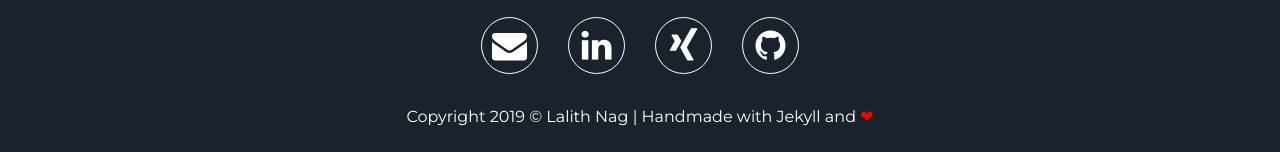
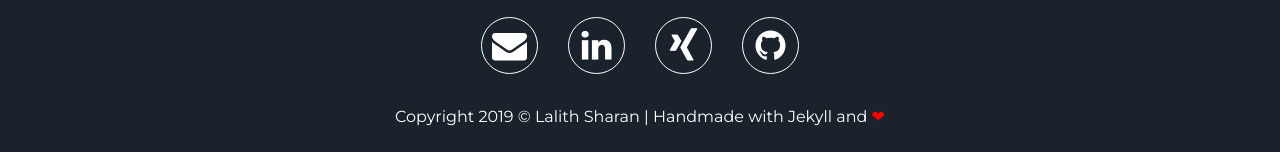
Before and after one commit to lalithnag/lalithnag.github.io, a Jekyll site: the page built from index.html, in a window 1280 px wide and 900 px high, scrolled down 2151 px. Shown: the part 745-897 px from the top of the window. Built offline with Jekyll 4.4.1, drawn with Linux system fonts in a browser that asks for light colours; some of the changed text lies outside the part shown.

Commit message:
Update _config.yml

```diff
--- a/_config.yml
+++ b/_config.yml
@@ -7,7 +7,7 @@ url: 'https://lalithnag.github.io/' # production url
 #url: 'https://localhost:4000' #development url
 
 # User settings
-username: Lalith Nag
+username: Lalith Sharan
 user_description: Hello! 👋 I'm Lalith, a medical systems engineer focused on deep learning and computer vision for healthcare applications – in particular registration, segmentation and depth-reconstruction. Feel free to check out the stuff I do and get in touch!
 user_title: Computer vision | Deep Learning | Healthcare
 email: lalith.sharan@ovgu.de
```
